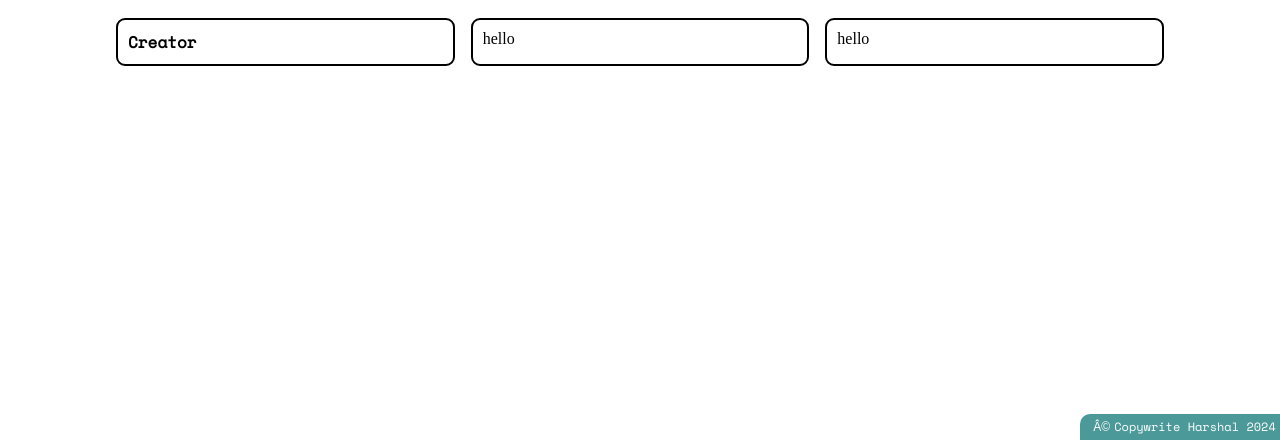
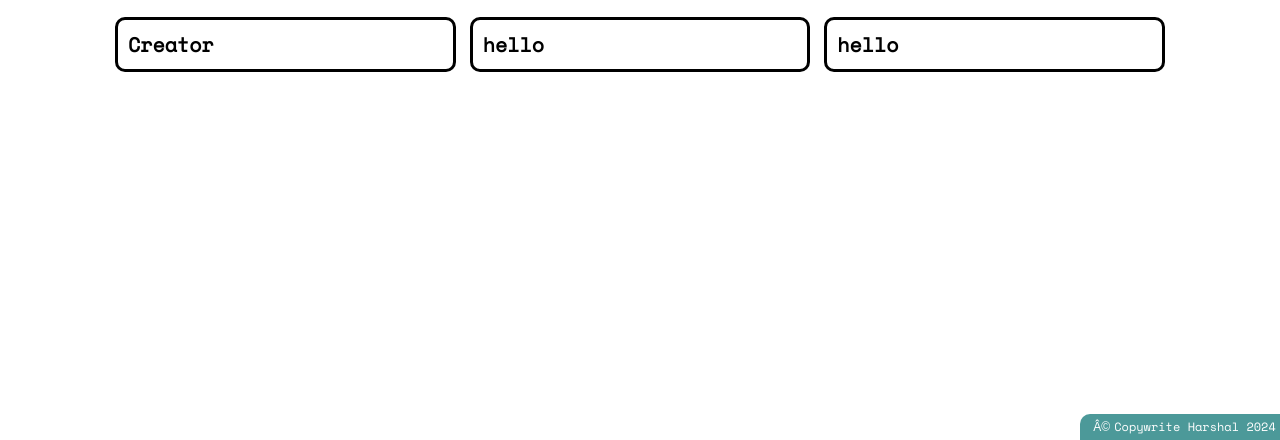
Before and after one commit to Harshal-ACSI/Harshal-ACSI.github.io, a plain HTML site: page JoinUs/JoinUs.html in a window 1280 px wide. Shown: the part 360-800 px from the top of the page. Drawn offline with Linux system fonts and the light colour scheme; a web font is replaced by a local one.

```diff
--- a/JoinUs/JoinUs.html
+++ b/JoinUs/JoinUs.html
@@ -154,7 +154,7 @@
           margin: 10px;
           flex: 1;
           outline-style: solid;
-          outline-width: 2px;
+          outline-width: 3px;
           outline-color: rgba(0, 0, 0, 1);
           border-radius: 7px;
           padding: 10px;
@@ -167,6 +167,7 @@
             text-align: center;
             left: 0px;
             right: 0px;
+            font-size: 20px;
           "
           >Creator</bold
         >
@@ -176,26 +177,47 @@
           margin: 10px;
           flex: 1;
           outline-style: solid;
-          outline-width: 2px;
+          outline-width: 3px;
           outline-color: rgba(0, 0, 0, 1);
           border-radius: 7px;
           padding: 10px;
         "
       >
-        hello
+        <bold
+          style="
+            font-weight: bold;
+            font-family: Space_Mono;
+            text-align: center;
+            left: 0px;
+            right: 0px;
+            font-size: 20px;
+          "
+          >hello</bold
+        >
       </div>
       <div
         style="
           margin: 10px;
           flex: 1;
           outline-style: solid;
-          outline-width: 2px;
+          outline-width: 3px;
           outline-color: rgba(0, 0, 0, 1);
           border-radius: 7px;
           padding: 10px;
         "
       >
-        hello
+        <bold
+          style="
+            font-weight: bold;
+            font-family: Space_Mono;
+            text-align: center;
+            left: 0px;
+            right: 0px;
+            font-size: 20px;
+          "
+        >
+          hello</bold
+        >
       </div>
     </allpartitions>
     <!--END-->
```
